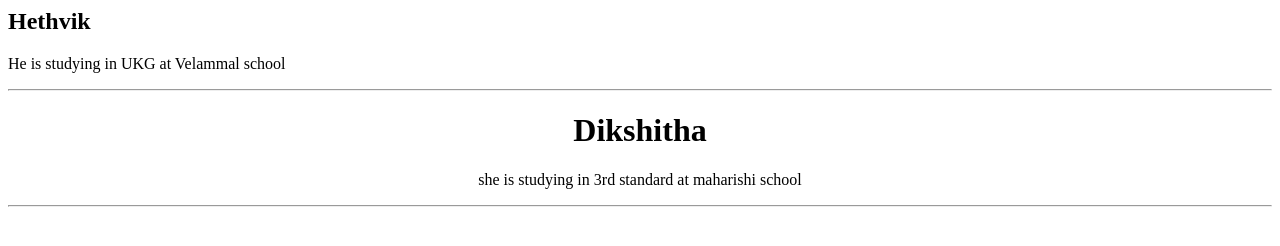
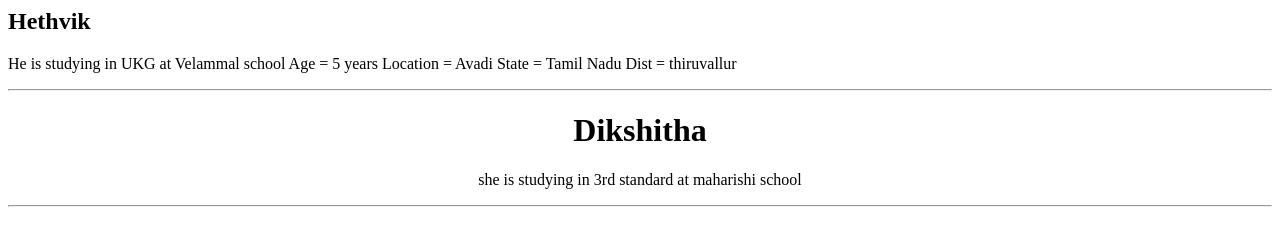
Before and after one commit to Devan-sridhar/Myproject_repo1, a plain HTML site: page index.html in a window 1280 px wide. Drawn offline with Linux system fonts and the light colour scheme.

Commit message:
file update

```diff
--- a/index.html
+++ b/index.html
@@ -3,6 +3,10 @@
 <p>
 
    He is studying in UKG at Velammal school
+   Age = 5 years
+   Location = Avadi
+   State = Tamil Nadu
+   Dist = thiruvallur
 </p>
 </left>
 <hr>
```
